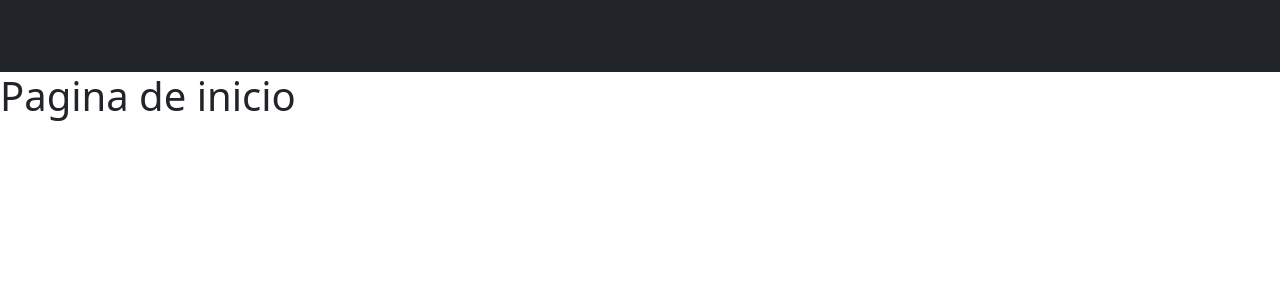
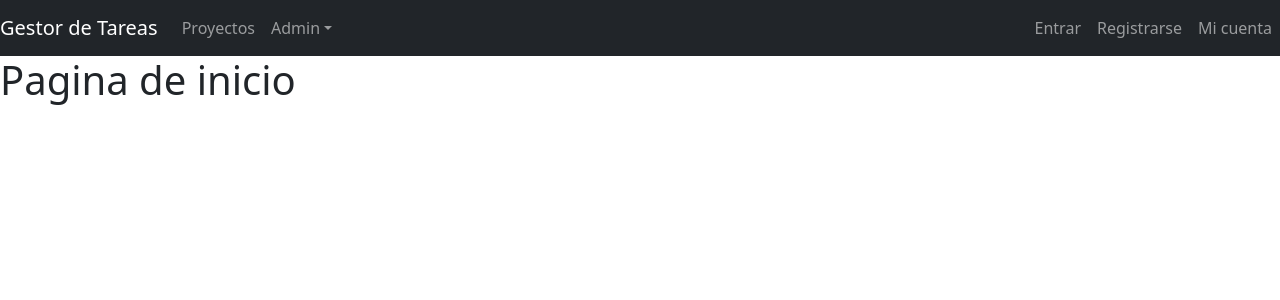
Before and after one commit to juniorfrey/mern-client, a React (Create React App) app: page / in a window 1280 px wide. Shown: the top 300 px of the page. Built offline with nearby package versions, Linux system fonts and the light colour scheme.

Commit message:
Se agregan los estilos para el menu de navegación y la funcionalidad para llamar a las paginas

```diff
--- a/src/components/Navigation.js
+++ b/src/components/Navigation.js
@@ -1,8 +1,36 @@
 import {Navbar, Nav, NavDropdown} from 'react-bootstrap';
+import { NavLink } from 'react-router-dom';
+
 export default function Navigation() {
     return (
-        <Navbar collapseOnSelect expand="lg" variant='dark' bg='dark'>
-            <h1>Menu de navegación</h1>
-        </Navbar>
-    )
+      <Navbar collapseOnSelect expand="lg" variant="dark" bg="dark">
+        <Navbar.Brand as={NavLink} to="/">
+          Gestor de Tareas
+        </Navbar.Brand>
+        <Navbar.Toggle aria-controls="responsive-navbar-nav" />
+        <Navbar.Collapse id="responsive-navbar-nav">
+          <Nav>
+            <Nav.Link as={NavLink} to="/proyectos">
+              Proyectos
+            </Nav.Link>
+            <NavDropdown title="Admin">
+              <NavDropdown.Item as={NavLink} to="/admin/usuarios">
+                Usuarios
+              </NavDropdown.Item>
+            </NavDropdown>
+          </Nav>
+          <Nav className="ms-auto">
+            <Nav.Link as={NavLink} to="/login">
+              Entrar
+            </Nav.Link>
+            <Nav.Link as={NavLink} to="/registro">
+              Registrarse
+            </Nav.Link>
+            <Nav.Link as={NavLink} to="/perfil">
+              Mi cuenta
+            </Nav.Link>
+          </Nav>
+        </Navbar.Collapse>
+      </Navbar>
+    );
 }
--- a/src/index.js
+++ b/src/index.js
@@ -2,6 +2,7 @@ import React from 'react';
 import ReactDOM from 'react-dom';
 
 import App from './App';
+import './index.css'
 import "bootstrap/dist/css/bootstrap.min.css";
 
 ReactDOM.render(
--- a/src/routers/AppRouter.js
+++ b/src/routers/AppRouter.js
@@ -19,7 +19,7 @@ export default function AppRouter() {
                 <Route exact path="/login" element={<LoginPage />} />
                 <Route exact path="/registro" element={<RegisterPage />} />
                 <Route exact path="/perfil" element={<AccountPage />} />
-                <Route exact path="/prpyectos" element={<ProjectsPage />} />
+                <Route exact path="/proyectos" element={<ProjectsPage />} />
                 <Route exact path="/prpyecto/:proyectoId" element={<ProjectPage />} />
                 <Route exact path="/admin/usuarios" element={<UsersPage />} />
                 <Route exact path="*" element={<NotFounfdPage />} />
```
